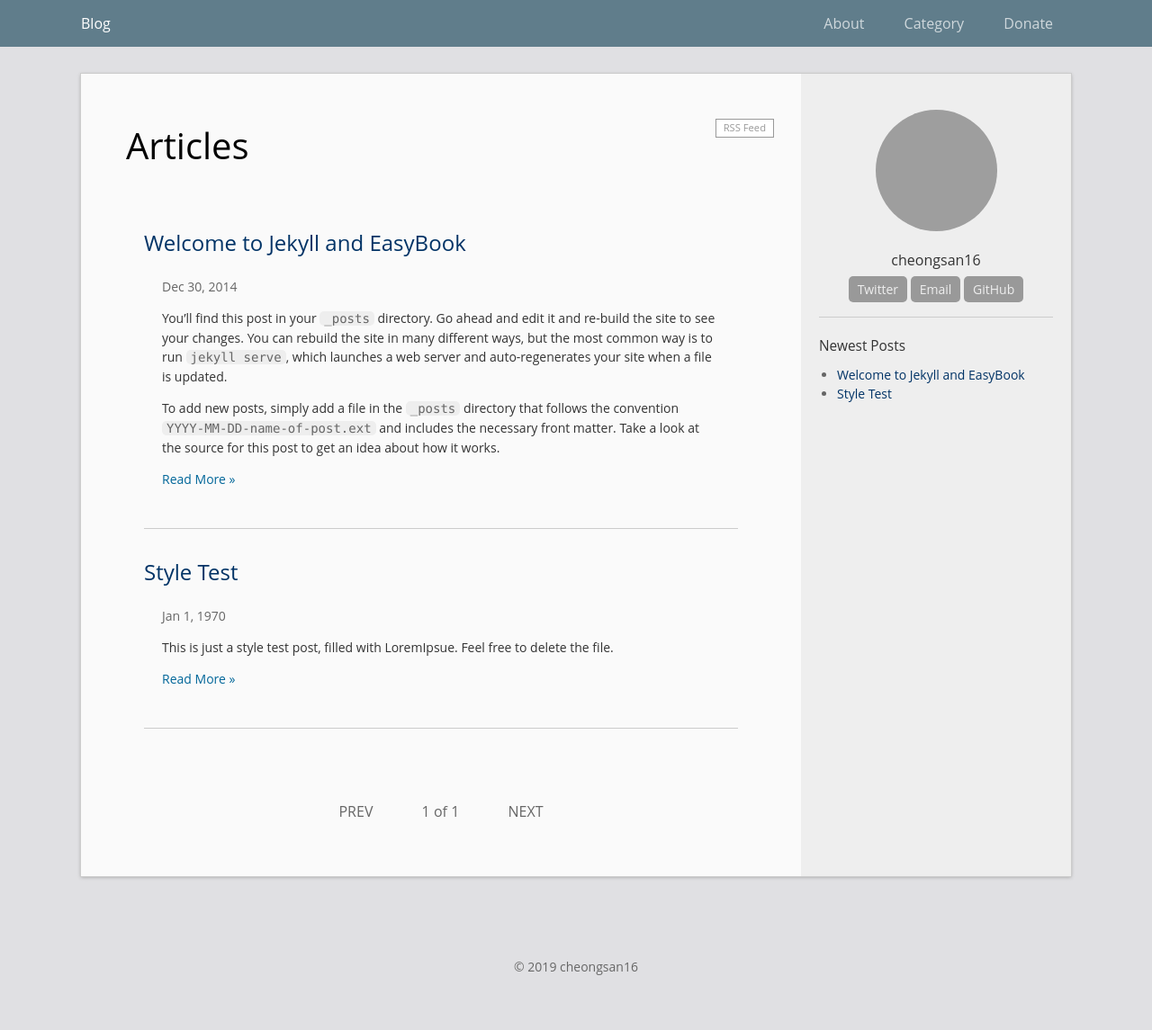
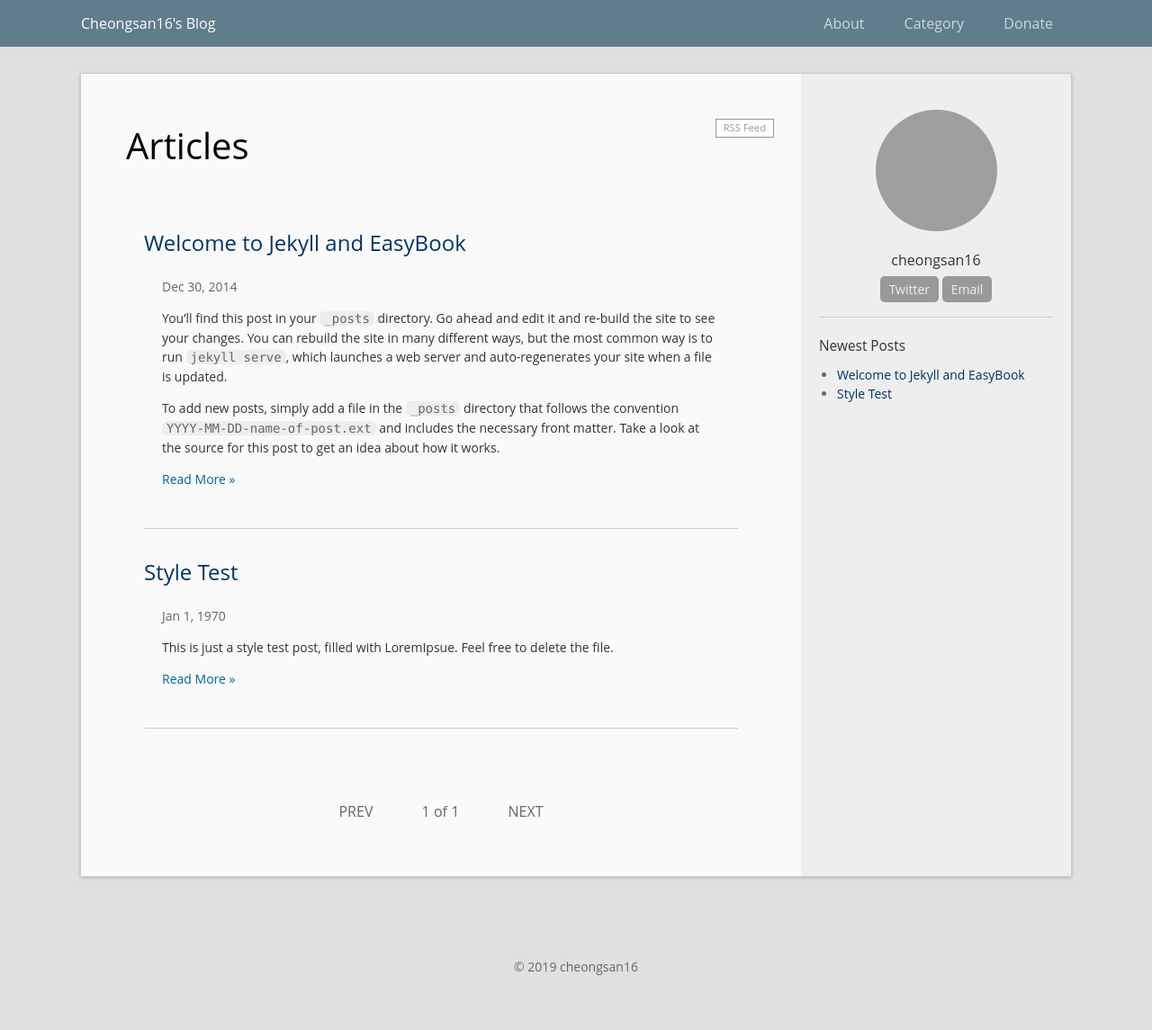
Before and after one commit to cheongsan16/cheongsan16.github.com, a Jekyll site: the page built from index.html, in a window 1280 px wide. Shown: the whole page at 90% size. Built offline with Jekyll 4.4.1, drawn with Linux system fonts in a browser that asks for light colours; the list of posts is cut into pages by our own code; part of the change alters nothing that is shown; grey boxes are pictures that could not be loaded.

Commit message:
Update _config.yml

```diff
--- a/_config.yml
+++ b/_config.yml
@@ -1,20 +1,21 @@
 # Site settings
-title: Blog
+title: Cheongsan16's Blog
 url: "https://cheongsan16.github.io"
 baseurl: ""
 description: >
-  One or more sentences introducing this blog.
+  신하은의 블로그에 오신 것을 환영합니다!
 
 # Your information
 email: cheongsan16@naver.com
 author: cheongsan16
 avatar: "//www.gravatar.com/avatar/your_email_md5?d=mm&s=135"
-profile: One sentence introducing yourself.
+profile: 이것저것 만들고 덕질하고 노는 사람입니다.
 twitter_username: cheongsan16lol
+instagram_username: cheongsan1616
 #github_username:  github_username
 profile_links:
   Email: "mailto:cheongsan16@naver.com"
-  GitHub: "https://github.com/cheongsan16/cheongsan16.guthub.com"
+  #GitHub: "https://github.com/cheongsan16/cheongsan16.guthub.com"
   # You can add more profile links above, or edit _includes/sidebar.html
 
 # Comment Service (Disqus or 多说)
@@ -26,9 +27,9 @@ excerpt_separator: <!--more-->
 
 header:
   links:             # Links on the header. Link to in-site page with a slash as prefix
-    About: /about/
-    Category: /category/
-    Donate: https://laobubu.net/donate.html
+    About: /소개/
+    Category: /카테고리/
+    Donate: https://twip.kr/cheongsan16
 
 permalink: /archivers/:title
 plugins:
```
